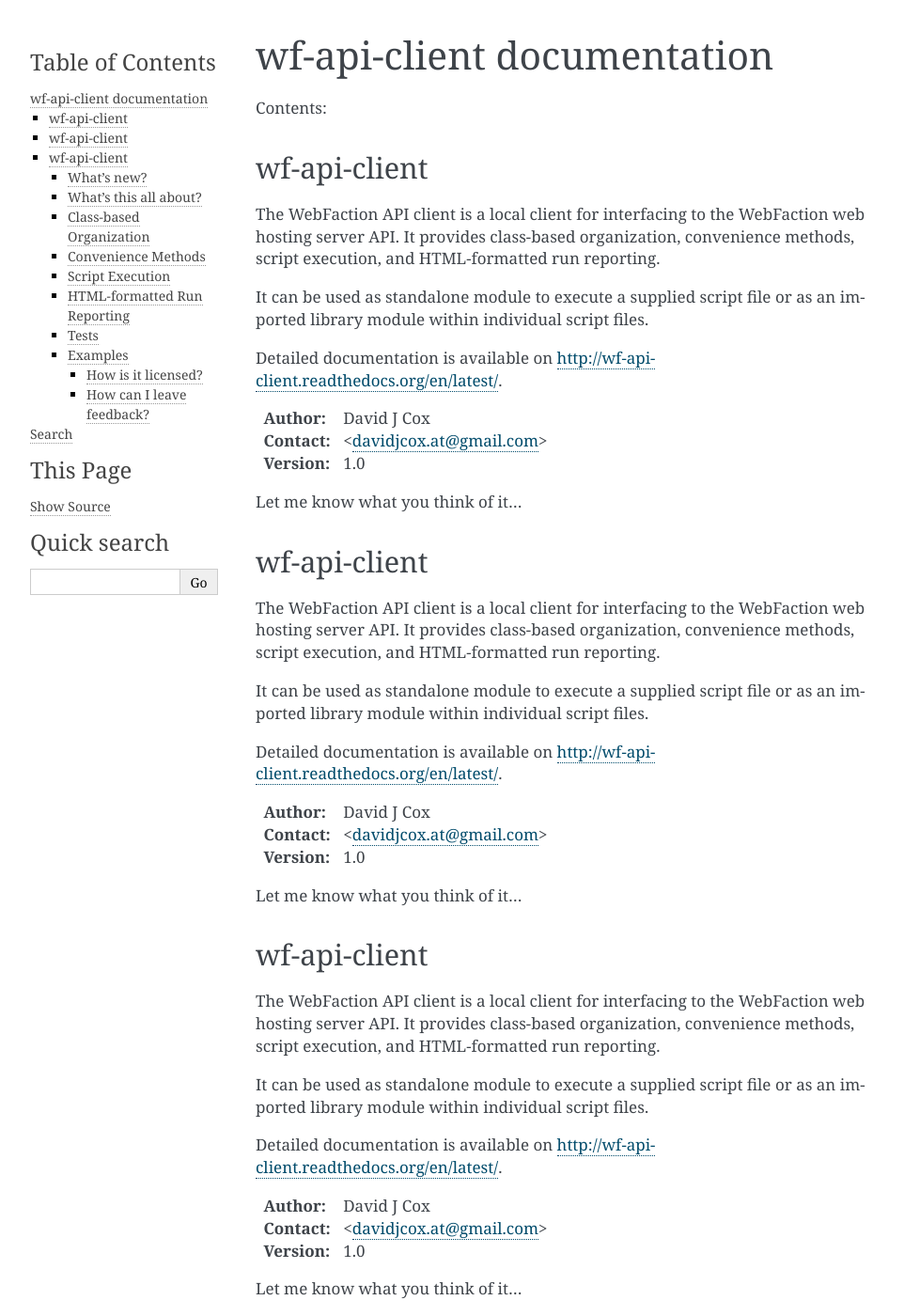
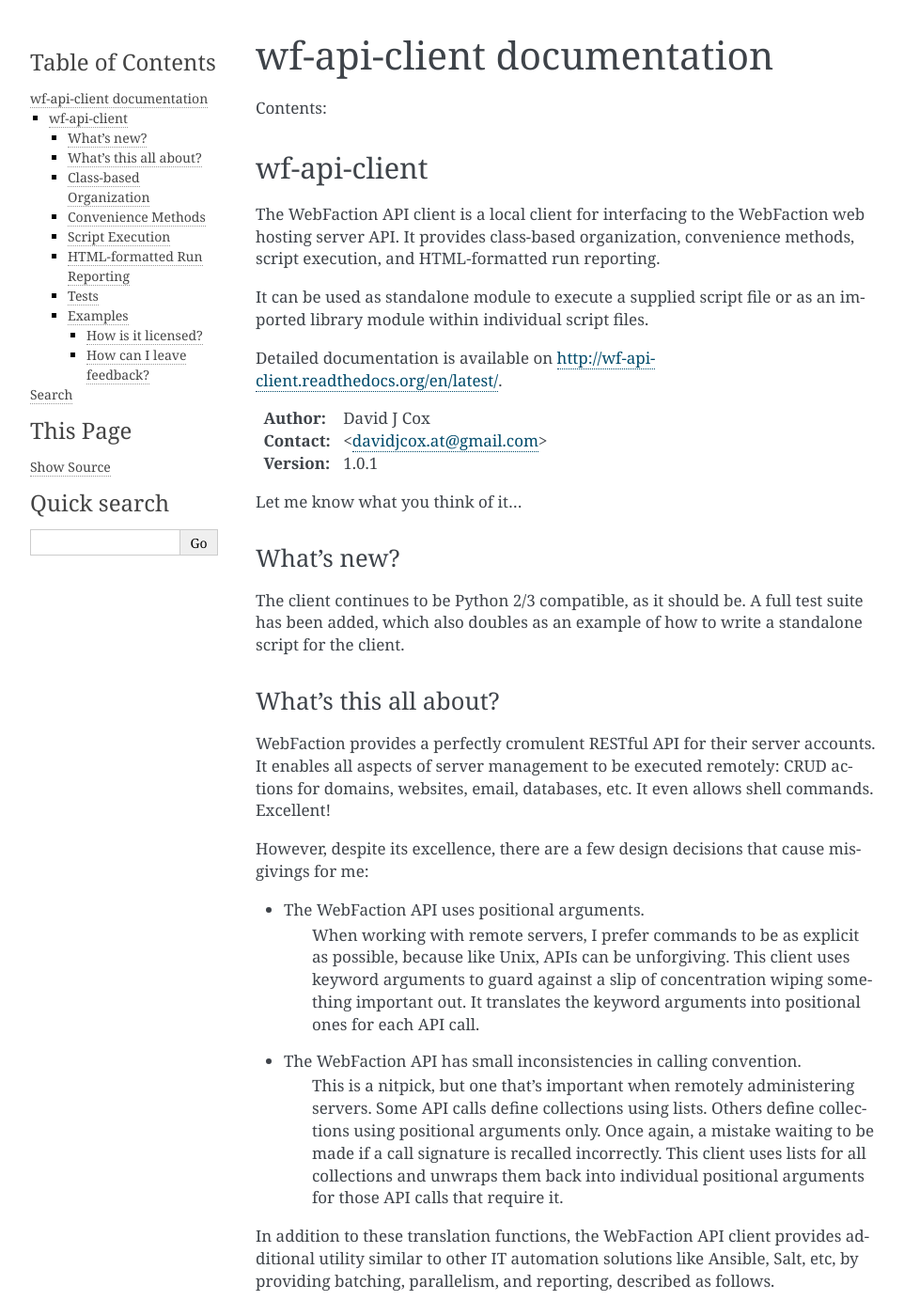
Before and after one commit to davidjcox/wf-api-client, a Sphinx documentation site: the page built from wf-api-client/docs/index.rst, in a window 1280 px wide and 1400 px high. Shown: the whole window at 94% size, without its empty margins (148-1110 px from the left). Built offline with Sphinx 7.4.7, drawn with Linux system fonts in a browser that asks for light colours.

Commit message:
Doc edits.

```diff
--- a/README.rst
+++ b/README.rst
@@ -15,7 +15,7 @@
 
 :Contact:   <davidjcox.at@gmail.com>
 
-:Version:   1.0
+:Version:   1.0.1
 
 Let me know what you think of it...
 
--- a/setup.py
+++ b/setup.py
@@ -16,7 +16,7 @@
 
 setup(
     name='wf-api-client',
-    version='0.3',
+    version='1.0.1',
     packages=find_packages(),
     include_package_data=True,
     license='BSD License',
@@ -27,7 +27,7 @@
     author_email='davidjcox.at@gmail.com',
     classifiers=[
         'Environment :: Console',
-        'Development Status :: 4 - Beta',
+        'Development Status :: 5 - Production/Stable',
         'Intended Audience :: Developers',
         'Intended Audience :: End Users/Desktop',
         'Intended Audience :: Information Technology',
--- a/wf-api-client/docs/conf.py
+++ b/wf-api-client/docs/conf.py
@@ -58,9 +58,9 @@
 # built documents.
 #
 # The short X.Y version.
-version = '1.0'
+version = '1.0.1'
 # The full version, including alpha/beta/rc tags.
-release = '1.0'
+release = '1.0.1'
 
 # The language for content autogenerated by Sphinx. Refer to documentation
 # for a list of supported languages.
--- a/wf-api-client/docs/index.rst
+++ b/wf-api-client/docs/index.rst
@@ -28,49 +28,7 @@
 
 :Contact:   <davidjcox.at@gmail.com>
 
-:Version:   1.0
-
-Let me know what you think of it...
-
-=============
-wf-api-client
-=============
-
-The WebFaction API client is a local client for interfacing to the WebFaction
-web hosting server API.  It provides class-based organization, convenience
-methods, script execution, and HTML-formatted run reporting.
-
-It can be used as standalone module to execute a supplied script file or as an
-imported library module within individual script files.
-
-Detailed documentation is available on http://wf-api-client.readthedocs.org/en/latest/.
-
-:Author:    David J Cox
-
-:Contact:   <davidjcox.at@gmail.com>
-
-:Version:   1.0
-
-Let me know what you think of it...
-
-=============
-wf-api-client
-=============
-
-The WebFaction API client is a local client for interfacing to the WebFaction
-web hosting server API.  It provides class-based organization, convenience
-methods, script execution, and HTML-formatted run reporting.
-
-It can be used as standalone module to execute a supplied script file or as an
-imported library module within individual script files.
-
-Detailed documentation is available on http://wf-api-client.readthedocs.org/en/latest/.
-
-:Author:    David J Cox
-
-:Contact:   <davidjcox.at@gmail.com>
-
-:Version:   1.0
+:Version:   1.0.1
 
 Let me know what you think of it...
 
```
Also changed, not shown: 1 other file.
